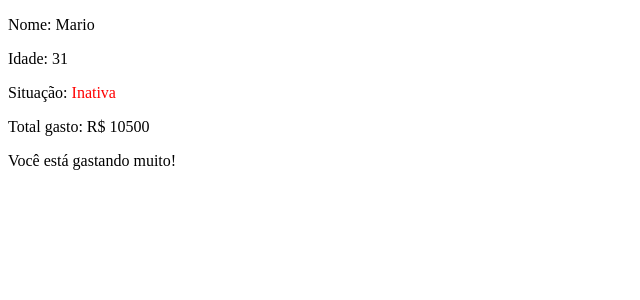
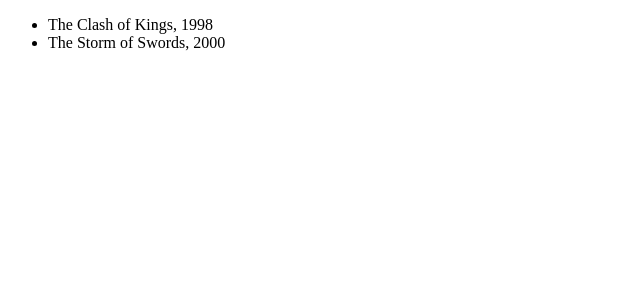
Before and after one commit to lucianakyoko/cursos-origamid, a React (Create React App) app in the folder React Completo/Iniciante/ambienteCurso/reactapp/: page / in a window 1280 px wide. Shown: the top 300 px of the page, without its empty margins (0-640 px from the left). Built offline with nearby package versions, Linux system fonts and the light colour scheme.

Commit message:
Class 0208 - JSX Array 1

```diff
--- a/React Completo/Iniciante/ambienteCurso/reactapp/src/App.js
+++ b/React Completo/Iniciante/ambienteCurso/reactapp/src/App.js
@@ -1,6 +1,6 @@
 
 
-  /* ===== Exemplo 1 ======
+  /* ===== JSX: Exemplo 1 ======
 function App() {
   return (
     <>
@@ -12,21 +12,21 @@ function App() {
 }
 ===== fim =====*/
 
-/* ===== Exemplo 2 =====
+/* ===== JSX: Exemplo 2 =====
 const App = () => {
   const nome = 'André';
   return <p>Nome: { nome }</p>;
 };
 ===== fim =====*/
 
-/* =====Exemplo 3 =====
+/* ===== JSX: Exemplo 3 =====
 const App = () => {
   const random = Math.random();
   return <p>Número aleatório {random * 10}</p>
 }
 ===== fim =====*/
 
-/* =====Exemplo 4 =====
+/* ===== JSX: Exemplo 4 =====
 const App = () => {
   const ativo = false;
   return (
@@ -35,7 +35,7 @@ const App = () => {
 }
 ===== fim =====*/
 
-/* =====Exemplo 5 =====
+/* ===== JSX: Exemplo 5 =====
 const titulo = <h1>Esse é um titulo</h1>
 const App = () => {
   return (
@@ -46,7 +46,7 @@ const App = () => {
 }
 ===== fim =====*/
 
-/* =====Exemplo 6 =====
+/* ===== JSX: Exemplo 6 =====
 const App = () => {
   const mostrarNome = (sobrenome) => {
     return 'André' + ' ' + sobrenome;
@@ -58,7 +58,7 @@ const App = () => {
 }
 ===== fim =====*/
 
-/* =====Exemplo 7 =====
+/* ===== JSX: Exemplo 7 =====
 const App = () => {
   return (
       <p>{new Date().getFullYear()}</p>
@@ -66,7 +66,7 @@ const App = () => {
 }
 ===== fim =====*/
 
-/* =====Exemplo 8 =====
+/* ===== JSX: Exemplo 8 =====
 const App = () => {
   const carro = {
     marca: 'Ford',
@@ -82,7 +82,7 @@ const App = () => {
 ===== fim =====*/
 
 
-/* =====Exemplo 9 =====
+/* ===== JSX: Exemplo 9 =====
 const App = () => {
   const estiloP = {
     color: "blue",
@@ -98,13 +98,12 @@ const App = () => {
 ===== fim =====*/
 
 
-  /* ===== EXERCÍCIO 1 =====
+  /* ===== JSX: EXERCÍCIO 1 =====
     // Mostre os dados da aplicação, como aprensetado no vídeo
     // Não utilize CSS externo, use o style para mudar as cores
     // Se a situação estiver ativa pinte de verde, inativa vermelho
     // Se o gasto for maior que 10000 mostre uma mensagem
 
-  ===== fim =====*/
 
     const luana = {
       cliente: 'Luana',
@@ -156,12 +155,64 @@ const App = () => {
     </>
     )
   }
+===== fim =====*/
+
+
+/* ===== JSX Array: Exemplo 1 =====
+const App = () => {
+  //const produtos = ['Notebook', 'Tablet', 'Smartphone'];
+  const produtos = [
+    <li key="e1">Notebook</li>,
+    <li key="e2">Tablet</li>,
+    <li key="e3">Smartphone</li>
+  ]
+
+  return (
+    <div>{produtos}</div>
+  )
+}
+===== fim =====*/
+
+/* ===== JSX Array: Exemplo 2 =====
+const App = () => {
+  const filmes = ['Before Sunrise', 'Before Sunset', 'Before Midnight', 'Novo Filme'];
+
+  return (
+    <ul>
+      {filmes.map(filme => <li key={filme}>{filme}</li>)}
+    </ul>
+  )
+}
+===== fim =====*/
+
+const App = () => {
+  const livros = [
+    {nome: 'The Game of Thrones', ano: 1996},
+    {nome: 'The Clash of Kings', ano: 1998},
+    {nome: 'The Storm of Swords', ano: 2000},
+  ];
+
+  return (
+    <ul>
+      {livros.filter(({ano}) => ano >= 1998).map(({nome, ano}) => <li key={nome}>{nome}, {ano}</li>)}
+    </ul>
+  )
+}
+
+
+
+  /* ===== JSX Array Exemplo 3 =====
+  ===== fim =====*/
 
 
 
 
 
-  /* =====Exemplo  =====
+
+  /* ===== Exemplo  =====
+  ===== fim =====*/
+
+  /* ===== Exemplo  =====
   ===== fim =====*/
 
   export default App;
```
Lines whose indentation alone changed are shown as unchanged.
